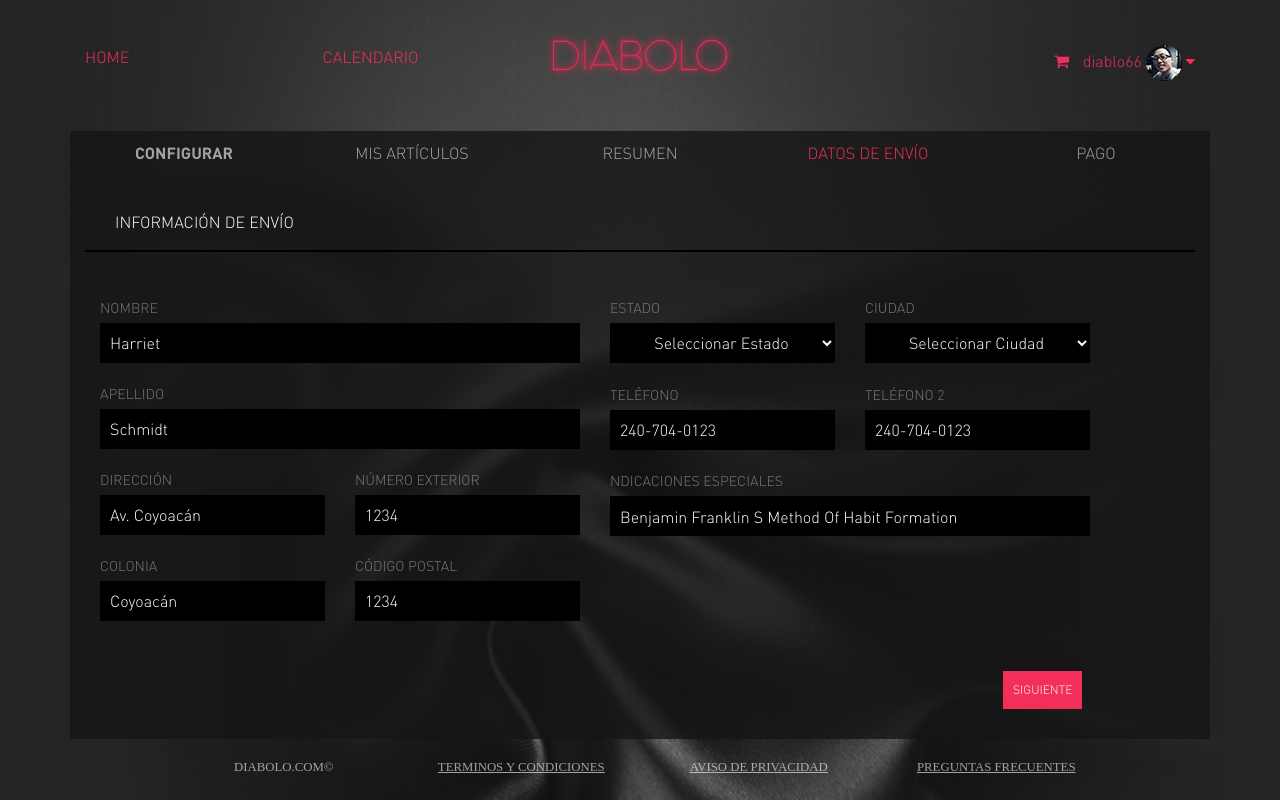
After one commit to oswaldo-ideeo/Diabolo-git, a PHP site: page /envio.php in a window 1280 px wide. The commit adds this page. Run offline with PHP 8.4, Linux system fonts and the light colour scheme; some libraries are stand-ins or nearby versions; some web fonts are replaced.

Commit message:
configuracion experiencias

```diff
--- a/css/style.css
+++ b/css/style.css
@@ -754,10 +754,78 @@ input:focus{
   width: 70px;
 }
 
+/* //////////////////// envio //////////////// */
+/* //////////////////// envio //////////////// */
+/* //////////////////// envio //////////////// */
 
+.envio {
+  color: #fff;
+  padding-top: 15px;
+  padding-bottom: 30px;
+}
+.tit-envio {
+  width: 100%;
+  border-bottom: solid 2px #000;
+  padding-left: 30px
+}
+.formulario-envio {
+  padding-top: 5px;
+}
+.formulario-envio p {
+  color: #7a7a7a;
+  margin-bottom: 5px;
+  font-size: 14px;
+}
+.formulario-envio .col-md-6 {
+  padding-top: 20px;
+}
+.formulario-envio .col-md-12 {
+  padding-top: 20px;
+}
+.formulario-envio .col-md-6 input {
+  width: 100%;
+  background: #000;
+  border: none;
+  height: 40px;
+  padding-left: 10px;
+  color: #fff;
+}
+.formulario-envio select {
+  width: 100%;
+  background: #000;
+  border: none;
+  height: 40px;
+  padding-left: 10px;
+  color: #fff;
+}
+input::placeholder {
+  color: #fff;
+}
+select:focus{
+  outline:0px;
+}
+.envio-boton{
+  position: relative;
+    display: block;
+    padding-top: 50px;
+    left: 85%;
+}
 
-
-
+@media screen and (max-width: 770px) {
+  .envio-boton {
+    left: 0;
+    right: 0;
+    margin: auto;
+  }
+}
+@media screen and (max-width: 414px) {
+  .envio-boton {
+    left: 0;
+    right: 0;
+    margin: auto;
+    padding-top: 10px;
+  }
+}
 /* //////////////////// terminosycondiciones //////////////// */
 
 .terminosycondiciones {
--- /dev/null
+++ b/envio.php
@@ -0,0 +1,115 @@
+<?php $page = 'DIABOLO'; ?>
+<?php $desc = 'Aqui va la descripccion de la pagina'; ?>
+
+<!DOCTYPE html>
+<html lang="es">
+<head>
+	<?php include 'includes/head.php'; ?>
+</head>
+<body>
+
+	<div class="container-fluid back-diabolo">
+
+		<?php include 'includes/header.php'; ?>
+
+		<div class="container">
+			<div class="row separador"></div>
+		</div>
+		<div class="container back-sec">
+			<div class="row nav-cuartada" >
+
+					<div class="col-20">
+						<a href="" class="foot-gris"><b>CONFIGURAR</b></a>
+					</div>
+
+					<div class="col-20">
+						<a href="" class="foot-gris">MIS ARTÍCULOS</a>
+					</div>
+
+					<div class="col-20">
+						<a href="" class="foot-gris">RESUMEN</a>
+					</div>
+
+					<div class="col-20">
+						<a href="" class="t-diabolo">DATOS DE ENVÍO</a>
+					</div>
+
+					<div class="col-20">
+						<a href="" class="foot-gris">PAGO</a>
+					</div>
+			</div>
+			<div class="envio">
+				<div class="tit-envio">
+					<p>INFORMACIÓN DE ENVÍO</p>
+				</div>
+				<form action="" class="col-md-12 row formulario-envio">
+					<div class="col-md-6 row">
+						<div class="col-md-12">
+							<p>NOMBRE</p>
+							<input type="text" name="" placeholder="Harriet">
+						</div>
+						<div class="col-md-12">
+							<p>APELLIDO</p>
+							<input type="text" name="" placeholder="Schmidt">
+						</div>
+						<div class="col-md-6">
+							<p>DIRECCIÓN</p>
+							<input type="text" name="" placeholder="Av. Coyoacán">
+						</div>
+						<div class="col-md-6">
+							<p>NÚMERO EXTERIOR</p>
+							<input type="text" name="" placeholder="1234">
+						</div>
+						<div class="col-md-6">
+							<p>COLONIA</p>
+							<input type="text" name="" placeholder="Coyoacán">
+						</div>
+						<div class="col-md-6">
+							<p>CÓDIGO POSTAL</p>
+							<input type="text" name="" placeholder="1234">
+						</div>
+					</div>
+
+					<div class="col-md-6 row">
+						<div class="col-md-6">
+							<p>ESTADO</p>
+							<select>
+								<option>Seleccionar Estado</option>
+      							<option>Aguascalientes</option>
+      							<option>Baja California</option>
+      							<option>Baja California Sur</option>
+     	 						<option>Campeche</option>
+							</select>
+						</div>
+						<div class="col-md-6">
+							<p>CIUDAD</p>
+							<select>
+								<option>Seleccionar Ciudad</option>
+							</select>
+						</div>
+						<div class="col-md-6">
+							<p>TELÉFONO</p>
+							<input type="number" name="" placeholder="240-704-0123">
+						</div>
+						<div class="col-md-6">
+							<p>TELÉFONO 2</p>
+							<input type="text" name="" placeholder="240-704-0123">
+						</div>
+						<div class="col-md-12"">
+							<p>NDICACIONES ESPECIALES</p>
+							<input type="text" name="" placeholder="Benjamin Franklin S Method Of Habit Formation">
+						</div>
+						<div class="col-md-12">	</div>
+						<div class="col-md-12">	</div>
+						<div class="col-md-12">	</div>
+						<div class="col-md-12">	</div>
+					</div>
+					<div class="envio-boton">
+						<input class="boton" type="submit" value="SIGUIENTE">
+					</div>
+				</form>
+			</div>
+
+		<?php include 'includes/footer.php'; ?>
+
+	</div>
```
